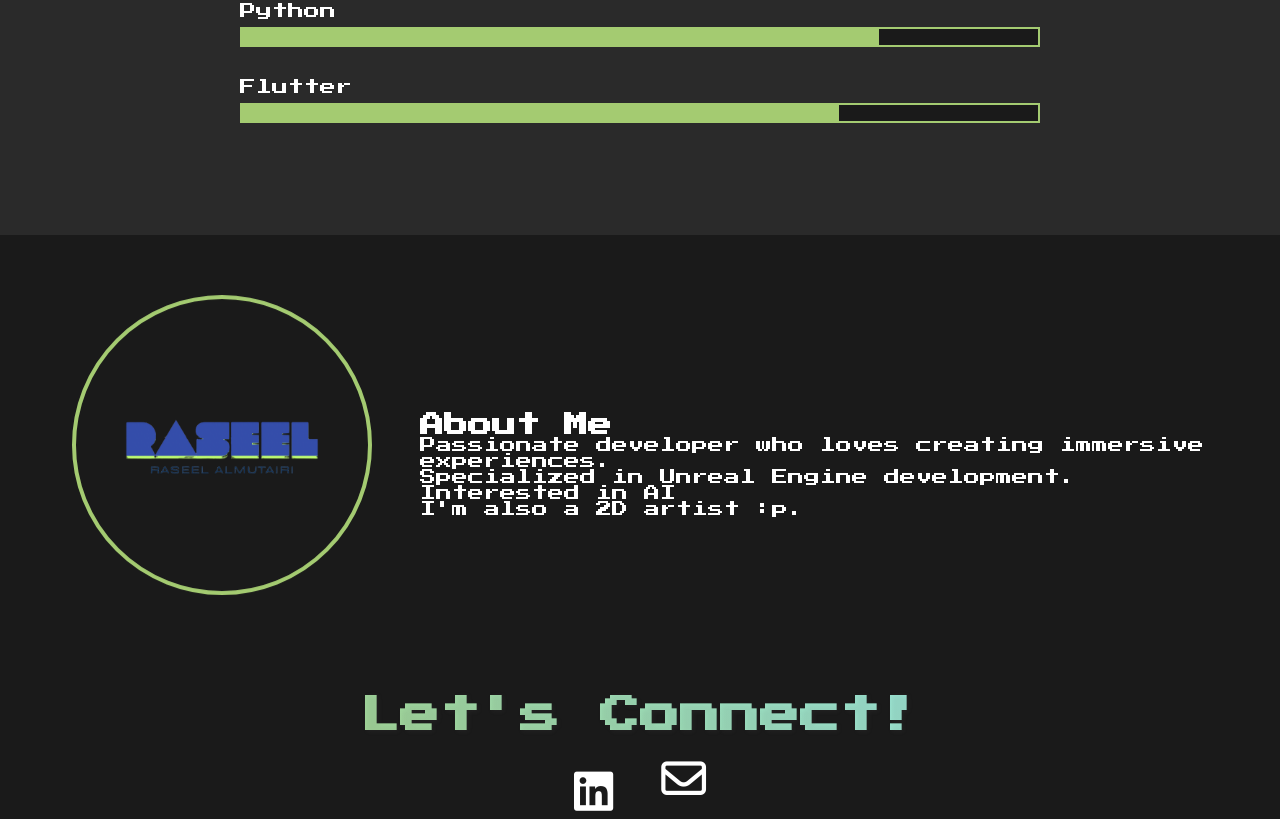
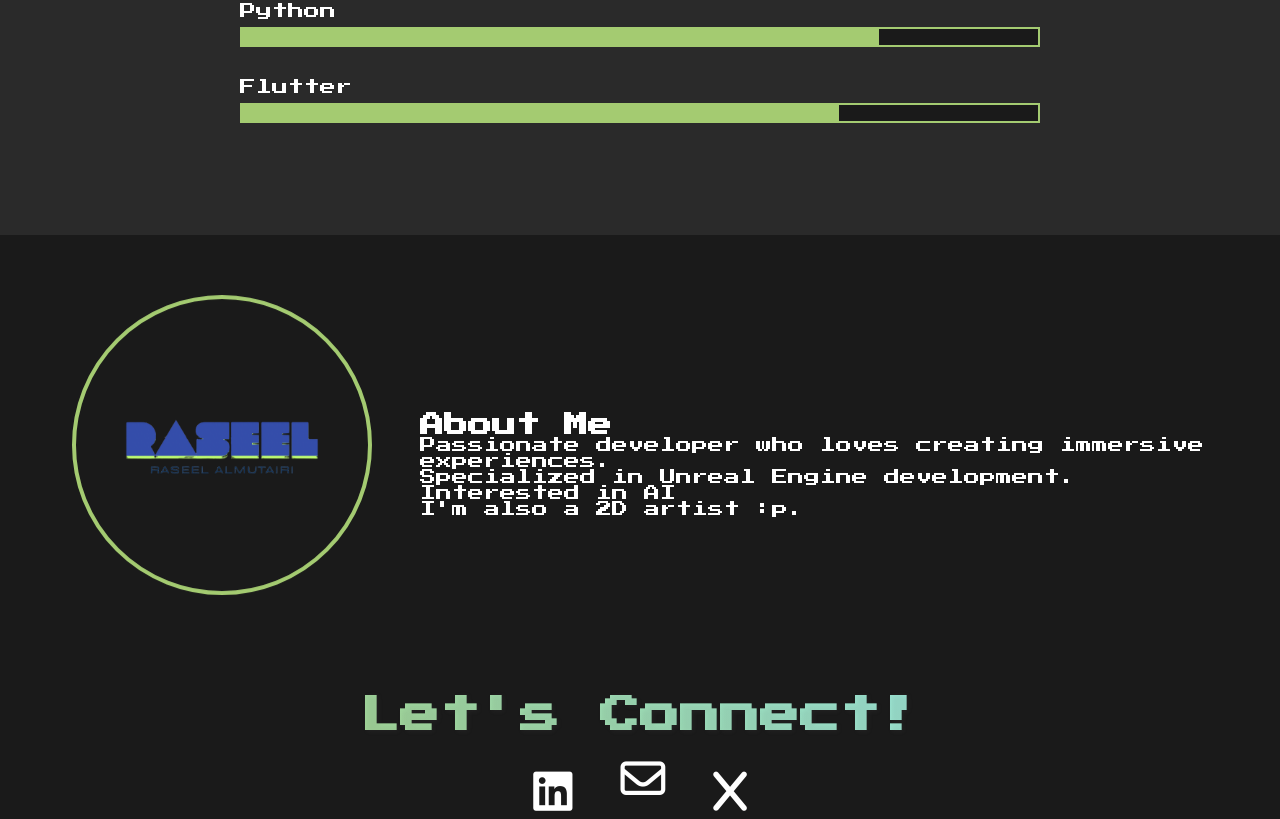
Before and after one commit to raseelkh/GameDevPortfolio, a plain HTML site: page index.html in a window 1280 px wide. Shown: the part 1708-2527 px from the top of the page. Drawn offline with nearby package versions, Linux system fonts and the light colour scheme.

Commit message:
updated with x acc

```diff
--- a/index.html
+++ b/index.html
@@ -303,6 +303,10 @@
     animation-delay: 1.5s;
 }
 
+.Twitter {
+    animation-delay: 0s;
+}
+
 /* Dark mode compatibility */
 [data-theme="light"] .social-icon {
     color: #a4cb71;
@@ -445,7 +449,8 @@
                 <img src="assests/parkifyicon.jpeg" alt="Parkify" class="project-image">
                 <div class="project-info">
                     <h3>GP: Parkify</h3>
-                    <p>Smart Ai solution to parking problems in my university</p>
+                    <p>Smart Ai solution
+                       <br /> to parking problems in my university</p>
                 </div>
             </div>
         </div>
@@ -491,7 +496,10 @@
         <img src="assests/raseelicon1.png" alt="Profile" class="about-image floating">
         <div class="about-content">
             <h2>About Me</h2>
-            <p>Passionate developer who loves creating immersive experiences.<br /> Specialized in Unreal Engine development.<br /> Interested in AI<br />  I'm also a 2D artist :p. </p>
+            <p>Passionate developer who loves creating immersive experiences.
+                <br /> Specialized in Unreal Engine development.
+                <br /> Interested in AI
+                <br />  I'm also a 2D artist :p. </p>
         </div>
     </section>
 
@@ -503,6 +511,9 @@
             </a>
             <a href="mailto:raseelkald@gmail.com" class="social-icon email">
                 <i class="far fa-envelope"></i>
+            </a>
+            <a href="https://x.com/RaseelDev" class="social-icon Twitter">
+                <i class="fa-solid fa-x"></i>
             </a>
         </div>
     </section>
```
